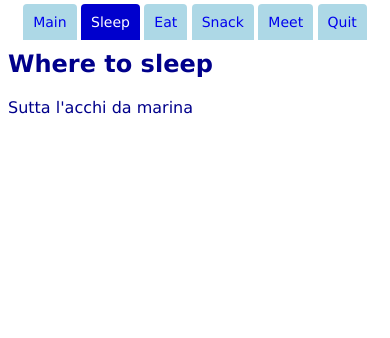
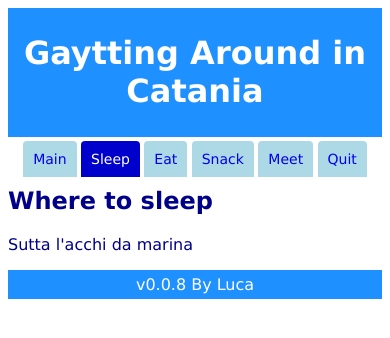
Before and after one commit to GenghisKhanIT/GACT, a plain HTML site: page www/GASleep.htm in a window 390 px wide. Drawn offline with Linux system fonts and the light colour scheme; some packages are replaced by stand-ins of ours.

Commit message:
Restored old structure without frame

```diff
--- a/www/GASleep.htm
+++ b/www/GASleep.htm
@@ -41,6 +41,11 @@ function showConfirm() {
 </head>
 
 <body>
+<header>
+<h1>
+Gaytting Around in Catania
+</h1>
+</header>
 
 <nav>
 <ul id="mynav" style="list-style-type:none">
@@ -59,5 +64,8 @@ function showConfirm() {
 </p>
 </section>
 
+<footer>
+v0.0.8 By Luca
+</footer>
 </body>
 </html>
```
Also changed, not shown: www/GASnack.htm (+8 -0 lines).
